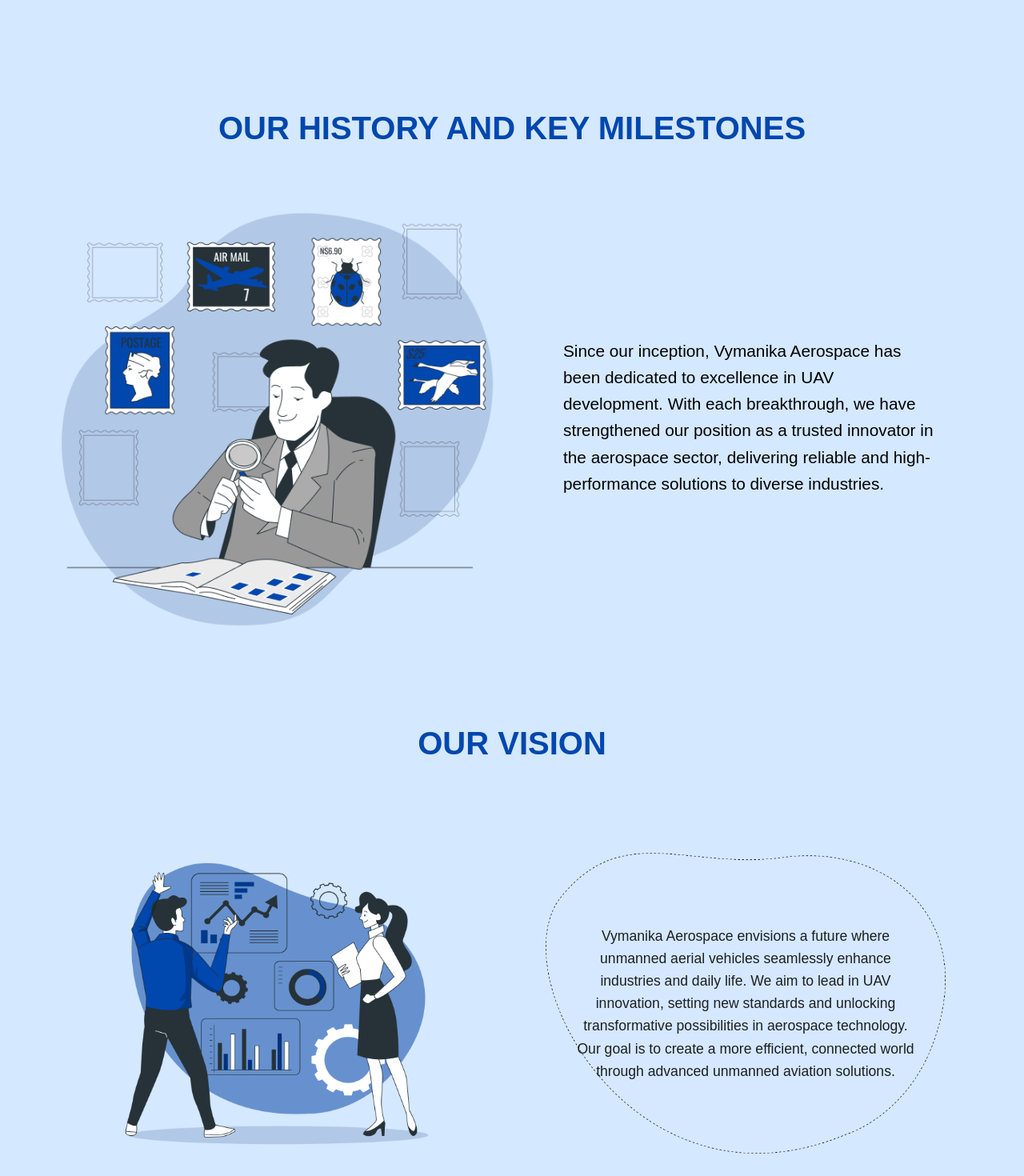
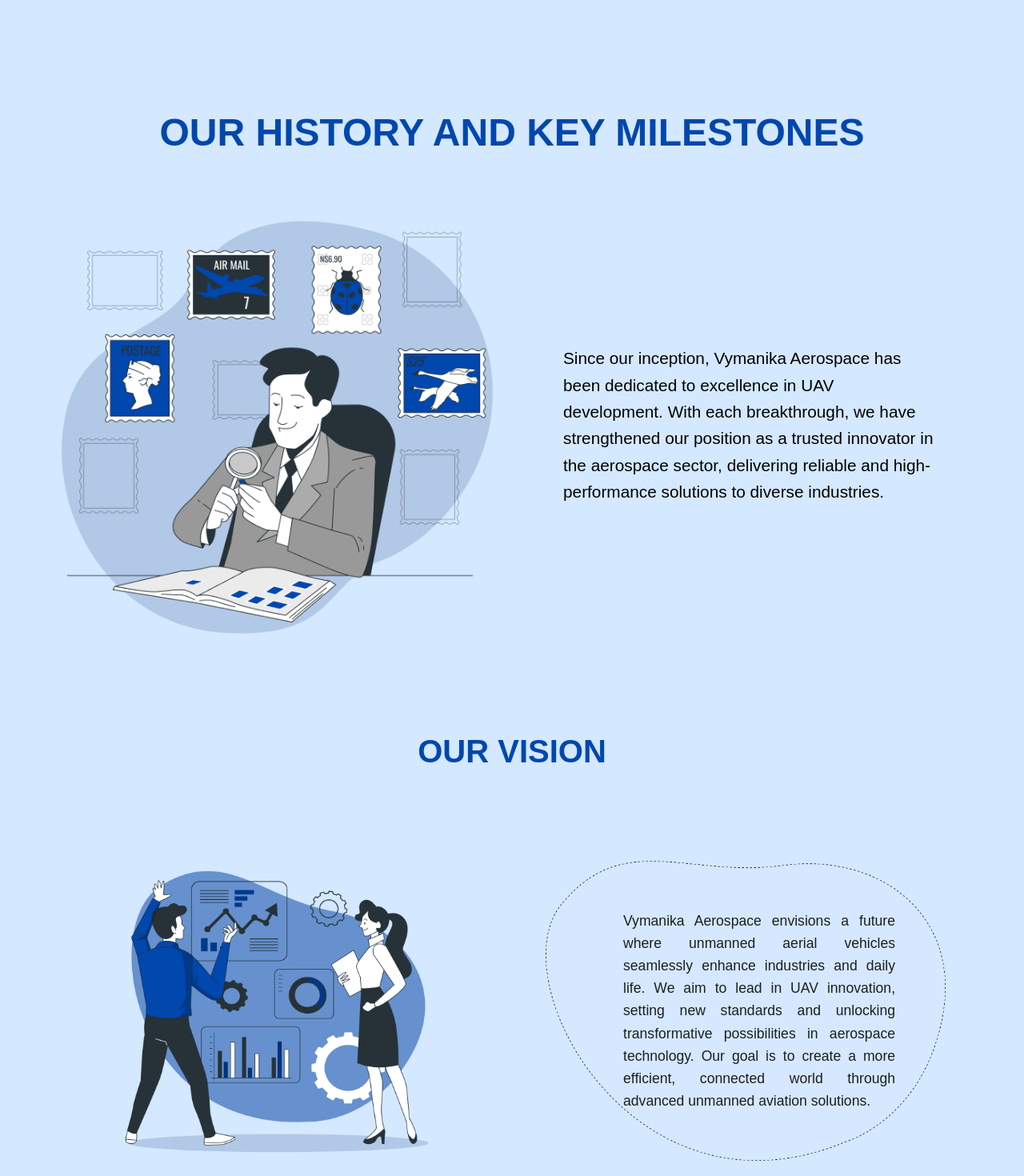
Before and after one commit to ParamJadvani/Drone-Project, a React (Vite) app: page /about in a window 1280 px wide. Shown: the part 560-2030 px from the top of the page at 80% size. Built offline with nearby package versions, Linux system fonts and the light colour scheme.

Commit message:
Responsive compelete

```diff
--- a/src/components/Banner.jsx
+++ b/src/components/Banner.jsx
@@ -3,6 +3,7 @@
 
 const Banner = ({ image, contentDiv, title = null, reverse = false }) => {
   const theme = useTheme(); // Access theme for consistent styling
+
   return (
     <Box
       sx={{
@@ -20,7 +21,12 @@
             color: "#0047AE", // Title color from theme
             textAlign: { sm: "center" }, // Center on small screens
             marginBottom: theme.spacing(1), // Theme-based margin
-            fontSize: { xs: "1.5rem", sm: "2rem", lg: "2.5rem" }, // Smaller font on xs and sm
+            fontSize: {
+              xs: "1.5rem", // Smaller font size on xs screens
+              sm: "2rem", // Medium font size on sm screens
+              md: "2.5rem", // Larger font size on md screens
+              lg: "3rem", // Even larger font size on lg screens
+            },
           }}
         >
           {title}
@@ -66,7 +72,22 @@
             paddingX: theme.spacing(4), // Horizontal padding
           }}
         >
-          {contentDiv}
+          {/* Adjust font size for the content section */}
+          <Typography
+            variant="body1"
+            sx={{
+              fontSize: {
+                xs: "0.8rem", // Smaller font size for extra small screens
+                sm: "1rem", // Medium font size for small screens
+                md: "1.25rem", // Larger font size for medium screens
+                lg: "1.5rem", // Even larger font size for large screens
+              },
+              lineHeight: 1.5,
+              fontWeight: 400,
+            }}
+          >
+            {contentDiv}
+          </Typography>
         </Box>
       </Box>
     </Box>
--- a/src/components/ResponsiveCard.jsx
+++ b/src/components/ResponsiveCard.jsx
@@ -23,7 +23,7 @@
 }) => {
   const [open, setOpen] = useState(false);
 
-  // Function to truncate the description to the first `wordNumber` words
+  // Function to truncate the description to the first wordNumber words
   const truncateText = (text, wordLimit) => {
     const words = text.trim().split(/\s+/); // Split by spaces and trim
     return words.slice(0, wordLimit).join(" ");
@@ -43,9 +43,10 @@
           maxWidth: 280,
           width: "100%",
           marginInline: "auto",
-          backgroundColor: "#E8F4FF",
-          border: "2px solid #2196F3",
-          boxShadow: "5px 5px 0px #1565C0",
+          backgroundColor: "transparent",
+          border: "1px solid #000000",
+          boxShadow:
+            "5px 5px 0px  rgba(0, 71, 174,1), -1px 0px 0px rgba(0, 71, 174,1)",
           position: "relative",
           display: "flex",
           flexDirection: "column",
@@ -77,8 +78,8 @@
             src={image}
             alt={title}
             sx={{
-              height: 40,
-              width: 40,
+              height: 60,
+              width: 60,
               objectFit: "contain",
             }}
           />
--- a/src/components/Vision_Section.jsx
+++ b/src/components/Vision_Section.jsx
@@ -1,6 +1,7 @@
 // import React from "react";
 import { Box, Typography } from "@mui/material";
 import { useTheme } from "@mui/material/styles";
+import "../css/vision_section.css";
 
 const VisionSection = ({
   vectorImage,
@@ -98,7 +99,7 @@
             sx={{
               position: "absolute",
               top: "50%",
-    left: "50%",
+              left: { lg: "53%", md: "50%", sm: "51%", xs: "53%" },
               transform: "translate(-50%, -50%)",
               padding: { xs: "1rem", sm: "1.5rem" }, // Responsive padding
               borderRadius: "8px",
@@ -106,24 +107,27 @@
               color: "text.primary", // Use theme's primary text color
               width: "90%", // Take most of the screen width on small screens
               maxWidth: "500px", // Maximum width for larger screens
-    px: { xs: 2, sm: 3, lg: 4 }, // Inline padding on different breakpoints
-    py: { xs: 5, sm: 10, lg: 15 }, // Vertical padding for responsiveness
-
+              px: { xs: 3, sm: 8, md: 8, lg: 10 }, // Inline padding on different breakpoints
+              py: { xs: 10, sm: 10, lg: 10 }, // Vertical padding for responsiveness
             }}
           >
             <Typography
               variant="body1"
+              className="description-text"
               sx={{
-      fontSize: { xs: "0.9rem", sm: "1rem", lg: "1.1rem" }, // Adjust font size based on screen size
+                fontSize: {
+                  xs: "0.62rem",
+                  sm: "1rem",
+                  lg: "1.1rem",
+                },
                 fontWeight: 500,
-      lineHeight: 1.6, // Increase line height for better readability
-      textAlign: "center", // Center-align text on smaller screens for better readability
+                lineHeight: 1.6,
+                textAlign: "justify",
               }}
             >
               {description}
             </Typography>
           </Box>
-
         </Box>
       </Box>
     </Box>
--- /dev/null
+++ b/src/css/vision_section.css
@@ -0,0 +1,23 @@
+@media (max-width: 419px) {
+  .description-text {
+    font-size: 0.65rem !important; /* Font size for screens between 0px and 419px */
+  }
+}
+
+@media (min-width: 420px) and (max-width: 479px) {
+  .description-text {
+    font-size: 0.9rem !important; /* Font size for screens between 420px and 479px */
+  }
+}
+
+@media (min-width: 480px) and (max-width: 600px) {
+  .description-text {
+    font-size: 0.9rem !important; /* Font size for screens between 480px and 500px */
+  }
+}
+
+@media (min-width: 501px) and (max-width: 600px) {
+  .description-text {
+    font-size: 1rem !important;
+  }
+}
```
Lines whose indentation alone changed are shown as unchanged.
